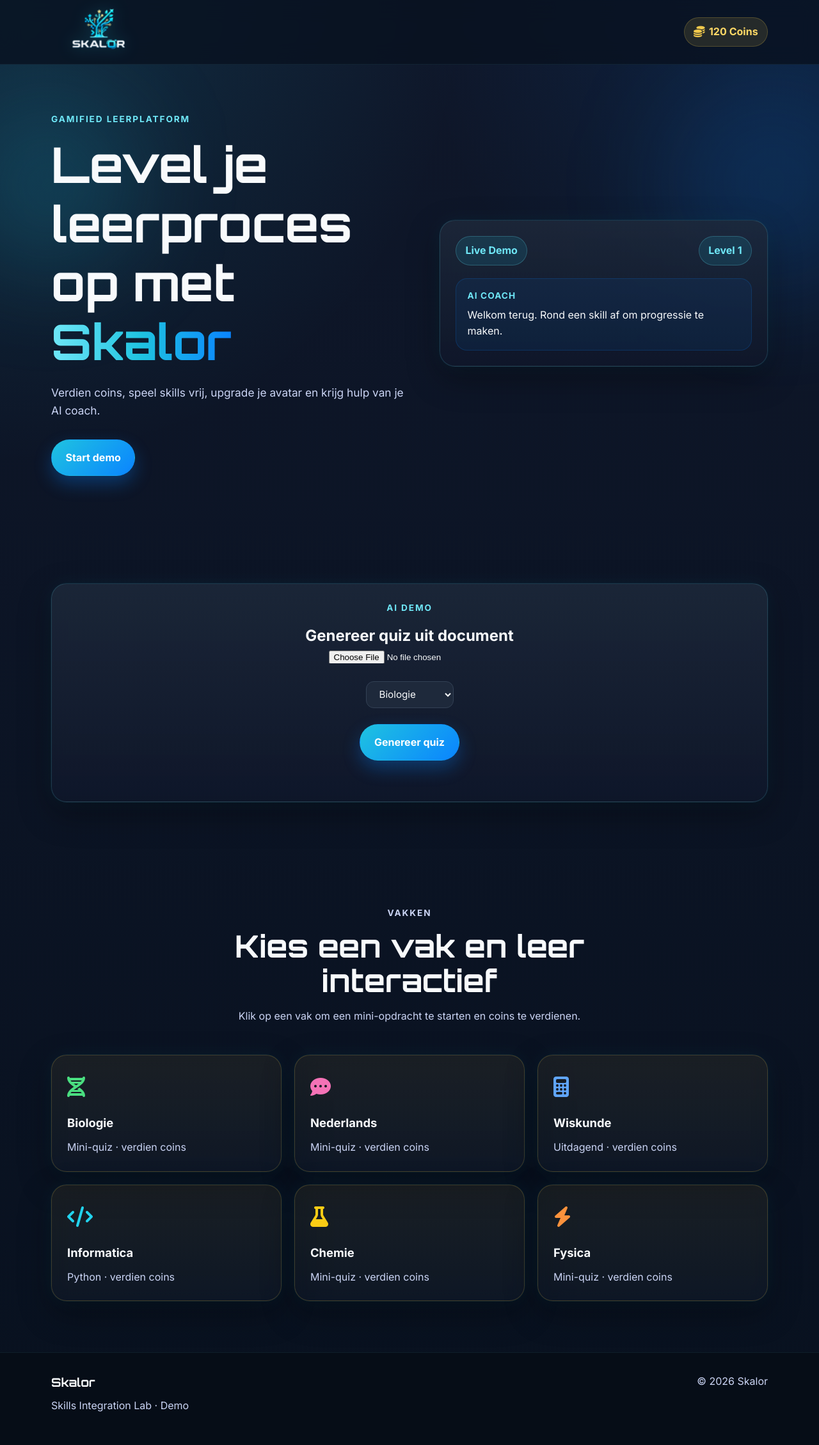
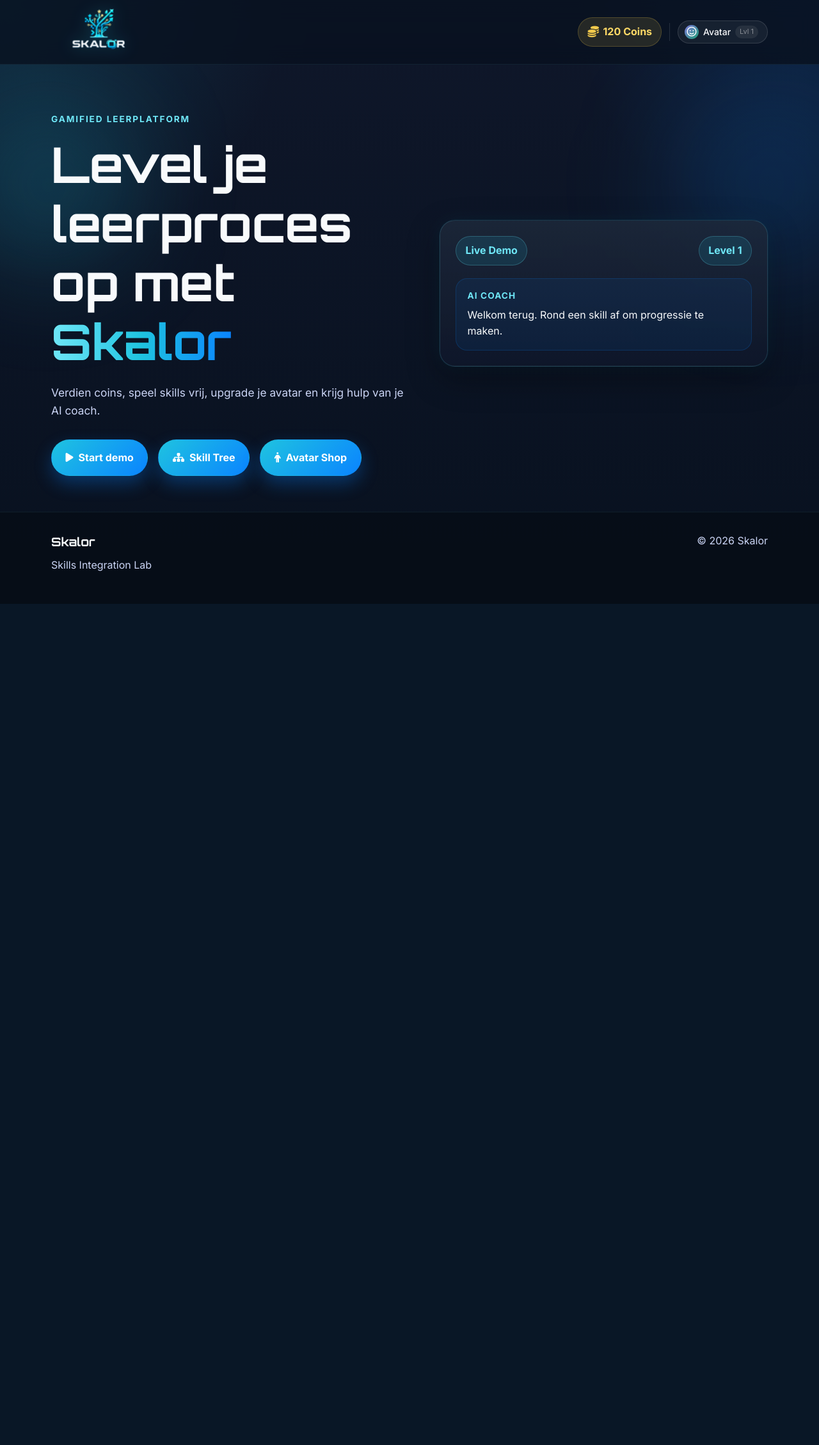
Before and after one commit to lander-sm07/skalor, a Python web app: template templates/demo.html in a window 1280 px wide. Shown: the whole page at 64% size. After the commit the page ends 944 px from the top, so only its background shows below. Run offline with Jinja, Linux system fonts and the light colour scheme; the template is opened without the code that fills it, so the values that code supplies are empty.

Commit message:
main pagina verder gemaakt

```diff
--- a/static/css/demo.css
+++ b/static/css/demo.css
@@ -796,3 +796,56 @@ button {
 .bump {
   transform: scale(1.2);
 }
+
+ .nav-divider {
+   width: 0.5px;
+   height: 28px;
+   background: rgba(255, 255, 255, 0.12);
+ }
+
+.avatar-badge {
+  display: flex;
+  align-items: center;
+  gap: 7px;
+  background: rgba(255, 255, 255, 0.06);
+  border: 0.5px solid rgba(255, 255, 255, 0.13);
+  border-radius: 999px;
+  padding: 6px 14px 6px 10px;
+  color: inherit;
+  font-size: 14px;
+  cursor: pointer;
+  transition: background 0.15s;
+  text-decoration: none;
+}
+
+.avatar-badge:hover {
+  background: rgba(255, 255, 255, 0.11);
+}
+
+.avatar-circle {
+  width: 22px;
+  height: 22px;
+  border-radius: 50%;
+  background: linear-gradient(135deg, #7f77dd, #1d9e75);
+  display: flex;
+  align-items: center;
+  justify-content: center;
+  flex-shrink: 0;
+}
+
+.avatar-circle i {
+  font-size: 15px;
+  color: #fff;
+}
+
+.avatar-name {
+  font-weight: 500;
+}
+
+.avatar-level {
+  font-size: 11px;
+  color: rgba(255, 255, 255, 0.45);
+  background: rgba(255, 255, 255, 0.07);
+  border-radius: 999px;
+  padding: 1px 7px;
+}
--- a/templates/demo.html
+++ b/templates/demo.html
@@ -11,6 +11,8 @@
   <link rel="stylesheet" href="../static/css/main.css" />
   <link rel="stylesheet" href="../static/css/global_vars.css" />
   <link rel="stylesheet" href="../static/css/demo.css" />
+
+
 </head>
 <body>
 <header class="site-header">
@@ -25,6 +27,16 @@
                 <span id="coin-count">120</span>
                 <span class="coin-label">Coins</span>
             </span>
+
+      <div class="nav-divider"></div>
+
+      <button class="avatar-badge" id="avatar-btn" aria-label="Bekijk avatar">
+        <div class="avatar-circle" id="avatar-initials">
+          <i class="fa-regular fa-face-smile"></i>
+        </div>
+        <span class="avatar-name">Avatar</span>
+        <span class="avatar-level">Lvl <span id="avatar-level-badge">1</span></span>
+      </button>
     </div>
   </div>
 </header>
@@ -40,7 +52,18 @@
         </p>
 
         <div class="hero-actions">
-            <a href="#ai" class="btn btn-primary">Start demo</a>
+          <a href="#ai" class="btn btn-primary">
+            <i class="fa-solid fa-play"></i>
+            Start demo
+          </a>
+          <a href="main-tree.html" class="btn btn-primary">
+            <i class="fa-solid fa-sitemap"></i>
+            Skill Tree
+          </a>
+          <a href="avatar-shop.html" class="btn btn-primary">
+            <i class="fa-solid fa-person"></i>
+            Avatar Shop
+          </a>
         </div>
       </div>
 
@@ -60,123 +83,13 @@
       </div>
     </div>
   </section>
-
-    <!-- AI -->
-    <section id="ai" class="section">
-      <div class="container" style="margin-top: 2rem;">
-        <div class="glass-card" style="padding: 1.5rem; text-align: center;">
-          <p class="eyebrow">AI Demo</p>
-          <h2>Genereer quiz uit document</h2>
-
-          <input type="file" id="file-input" accept=".txt" />
-          <br /><br />
-          <select id="subject-select">
-            <option value="Biologie">Biologie</option>
-            <option value="Nederlands">Nederlands</option>
-            <option value="Wiskunde">Wiskunde</option>
-            <option value="Informatica">Informatica</option>
-            <option value="Chemie">Chemie</option>
-            <option value="Fysica">Fysica</option>
-          </select>
-
-          <br /><br />
-
-          <button id="generate-btn" class="btn btn-primary">
-            Genereer quiz
-          </button>
-          <p id="upload-status" class="upload-status"></p>
-        </div>
-      </div>
-    </section>
-
-    <!-- Skill Tree -->
-
-    <section id="skill-tree" class="section">
-      <div class="container">
-        <div class="section-heading center">
-          <p class="eyebrow">Vakken</p>
-          <h2>Kies een vak en leer interactief</h2>
-          <p>Klik op een vak om een mini-opdracht te starten en coins te verdienen.</p>
-        </div>
-
-        <div class="feature-grid">
-          <button
-            class="feature-card glass-card skill-btn unlockable interactive-skill"
-            data-skill="Biologie"
-          >
-            <div class="feature-icon bio">
-              <i class="fa-solid fa-dna"></i>
-            </div>
-            <h3>Biologie</h3>
-            <p>Mini-quiz · verdien coins</p>
-          </button>
-
-          <button
-            class="feature-card glass-card skill-btn unlockable interactive-skill"
-            data-skill="Nederlands"
-          >
-            <div class="feature-icon lang">
-              <i class="fa-solid fa-comment-dots"></i>
-            </div>
-            <h3>Nederlands</h3>
-            <p>Mini-quiz · verdien coins</p>
-          </button>
-
-          <button
-            class="feature-card glass-card skill-btn unlockable interactive-skill"
-            data-skill="Wiskunde"
-          >
-            <div class="feature-icon math">
-              <i class="fa-solid fa-calculator"></i>
-            </div>
-            <h3>Wiskunde</h3>
-            <p>Uitdagend · verdien coins</p>
-          </button>
-
-          <button
-            class="feature-card glass-card skill-btn unlockable interactive-skill"
-            data-skill="Informatica"
-          >
-            <div class="feature-icon code">
-              <i class="fa-solid fa-code"></i>
-            </div>
-            <h3>Informatica</h3>
-            <p>Python · verdien coins</p>
-          </button>
-
-          <button
-            class="feature-card glass-card skill-btn unlockable interactive-skill"
-            data-skill="Chemie"
-          >
-            <div class="feature-icon chem">
-              <i class="fa-solid fa-flask"></i>
-            </div>
-            <h3>Chemie</h3>
-            <p>Mini-quiz · verdien coins</p>
-          </button>
-
-          <button
-            class="feature-card glass-card skill-btn unlockable interactive-skill"
-            data-skill="Fysica"
-          >
-            <div class="feature-icon phys">
-              <i class="fa-solid fa-bolt"></i>
-            </div>
-            <h3>Fysica</h3>
-            <p>Mini-quiz · verdien coins</p>
-          </button>
-        </div>
-      </div>
-    </section>
-
-    <!-- Skill Tree -->
 </main>
 
 <footer class="site-footer">
   <div class="container footer-wrapper">
     <div>
       <h3>Skalor</h3>
-        <p>Skills Integration Lab · Demo</p>
+      <p>Skills Integration Lab</p>
     </div>
     <div>
       <p>&copy; 2026 Skalor</p>
```
Also changed, not shown: templates/index.html (+191 -0 lines). Lines whose indentation alone changed are shown as unchanged.
